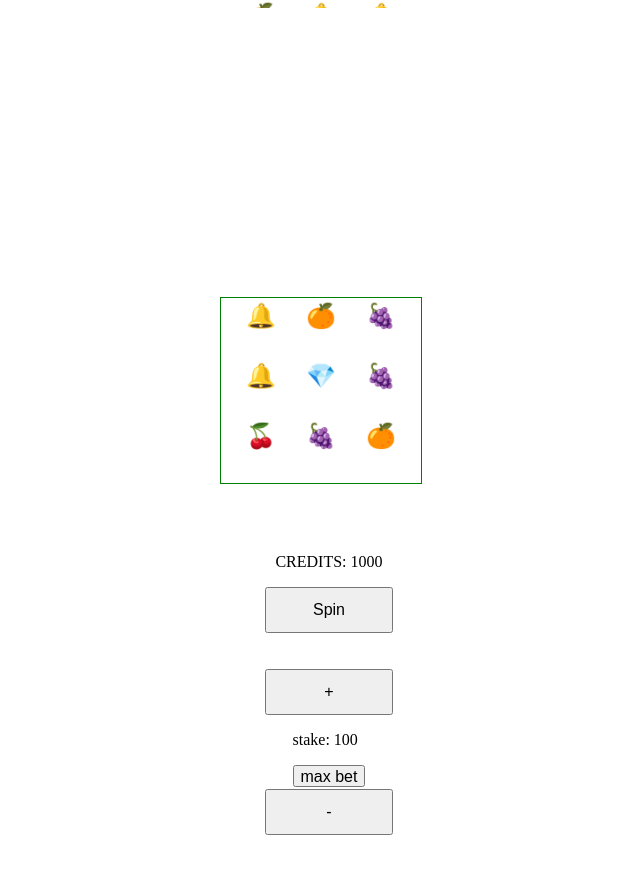
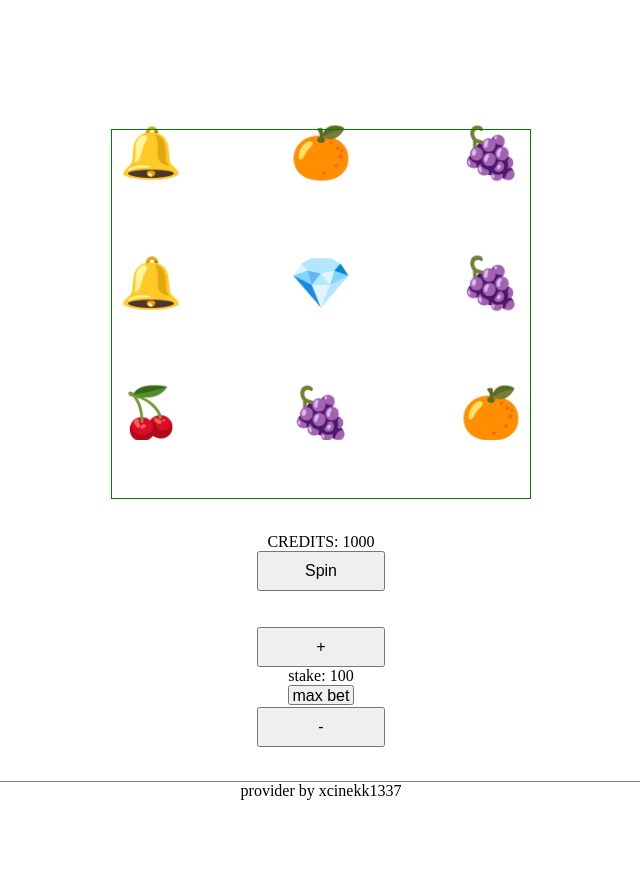
Before and after one commit to xcinek1337/777-MACHINE, a React app: page / in a window 1280 px wide. Shown: the top 874 px of the page, without its empty margins (319-959 px from the left). After the commit the page ends 840 px from the top, so only its background shows below. Built offline with nearby package versions, Linux system fonts and the light colour scheme.

Commit message:
bigger screen styles

```diff
--- a/src/components/SlotMachine.js
+++ b/src/components/SlotMachine.js
@@ -60,7 +60,7 @@ const SlotMachine = () => {
 	};
 
 	const handleSpinClick = () => {
-		if (credits >= stake) {
+		if (credits >= stake && credits > 0) {
 			setInsufficientCredits(false);
 			setButtonDisable(true);
 			setCredits((prevCredit) => prevCredit - stake);
@@ -123,7 +123,7 @@ const SlotMachine = () => {
 				<div>
 					<p>stake: {stake}</p>
 					<button
-						style={{ width: '100%', height: '30%' }}
+						style={{ width: '100%', height: '50%' }}
 						onClick={() => setStake(credits)}
 					>
 						max bet
@@ -131,6 +131,7 @@ const SlotMachine = () => {
 				</div>
 				<button onClick={() => setStake((prevStake) => prevStake - 50)}>-</button>
 			</div>
+			<footer>provider by xcinekk1337</footer>
 		</>
 	);
 };
--- a/src/components/style.css
+++ b/src/components/style.css
@@ -1,11 +1,14 @@
 * {
+	box-sizing: border-box;
+	margin: 0;
+	padding: 0;
 	overflow: hidden;
 }
 .slot__machine {
 	position: absolute;
 	left: 50%;
 	transform: translate(-50%);
-	top: -23%;
+	top: -109%;
 	display: flex;
 	flex-direction: column;
 	align-items: center;
@@ -13,11 +16,11 @@
 	transition: top 0.9s;
 }
 .slot__machine--active {
-	top: 32%;
+	top: 10%;
 }
 .slot__background {
 	position: absolute;
-	height: 36%;
+	height: 14.5%;
 	width: 100%;
 	/* border: 1px solid red; */
 	z-index: 2;
@@ -26,11 +29,11 @@
 .slot__screen {
 	position: absolute;
 	left: 50%;
-	top: 37.15%;
+	top: 16.15%;
 	transform: translate(-50%);
 	border: 1px solid green;
-	width: 200px;
-	height: 185px;
+	width: 420px;
+	height: 370px;
 	z-index: 60;
 }
 .reels {
@@ -38,26 +41,27 @@
 }
 
 .reel {
-	width: 50px;
-	height: 50px;
+	width: 160px;
+	height: 120px;
+
 	/* border: 1px solid #000; */
 	margin: 5px;
 	display: flex;
 	align-items: center;
 	justify-content: center;
-	font-size: 24px;
+	font-size: 50px;
 	transition: height 0.5s;
 }
 
 .slot__button {
 	position: absolute;
-	top: 57%;
+	top: 55%;
 
 	display: flex;
 	flex-direction: column;
 	align-items: center;
 	justify-content: start;
-	height: 460px;
+	height: 50vh;
 	width: 100%;
 	/* border: 1px solid red; */
 	background-color: #ffffff;
@@ -66,8 +70,17 @@
 	z-index: 50;
 }
 button {
-width: 10%;
+	width: 10%;
 	height: 10%;
 	font-size: 16px;
 	cursor: pointer;
 }
+footer {
+	position: absolute;
+	bottom: 0;
+	width: 100%;
+	border-top: 1px solid grey;
+	text-align: center;
+
+	z-index: 100;
+}
```
